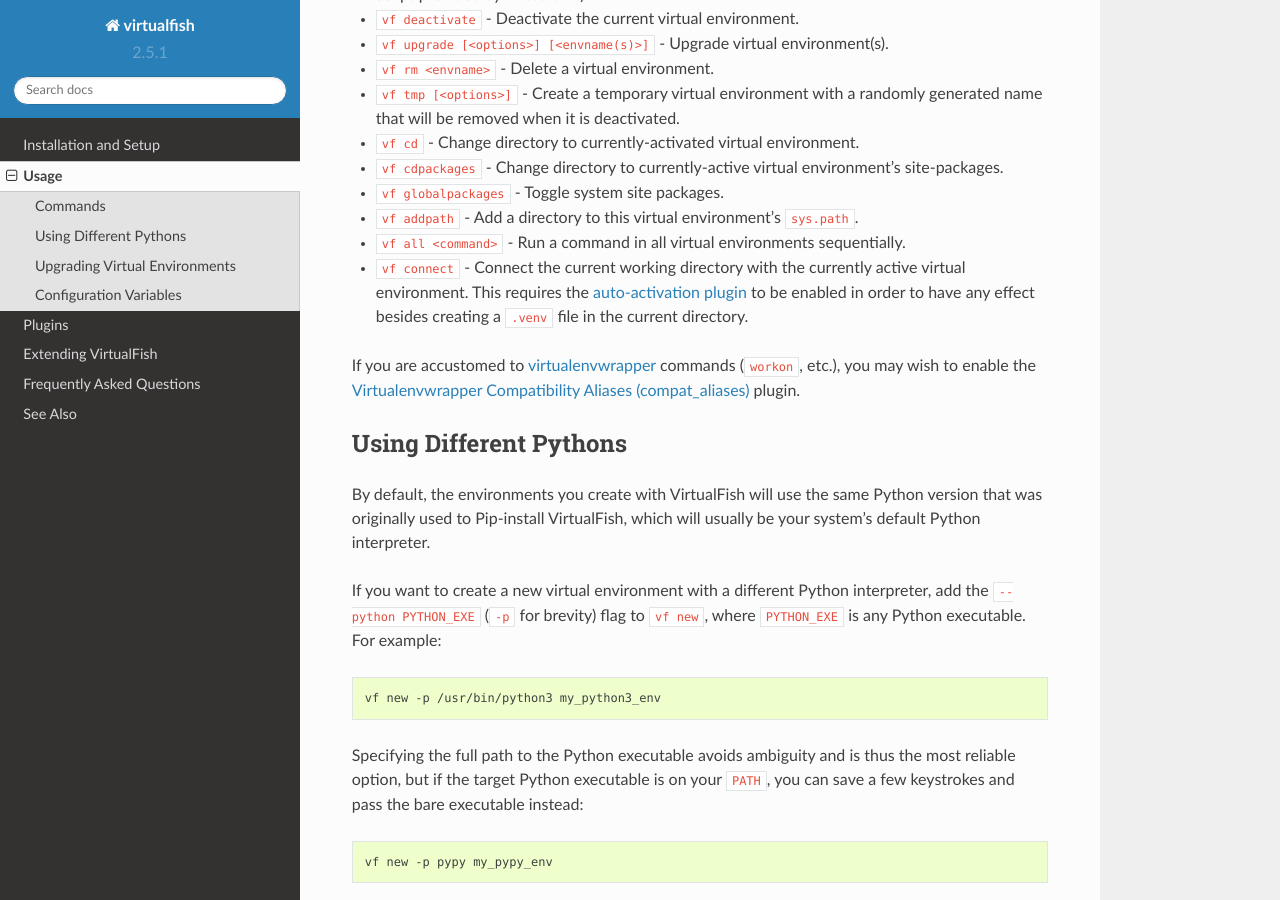
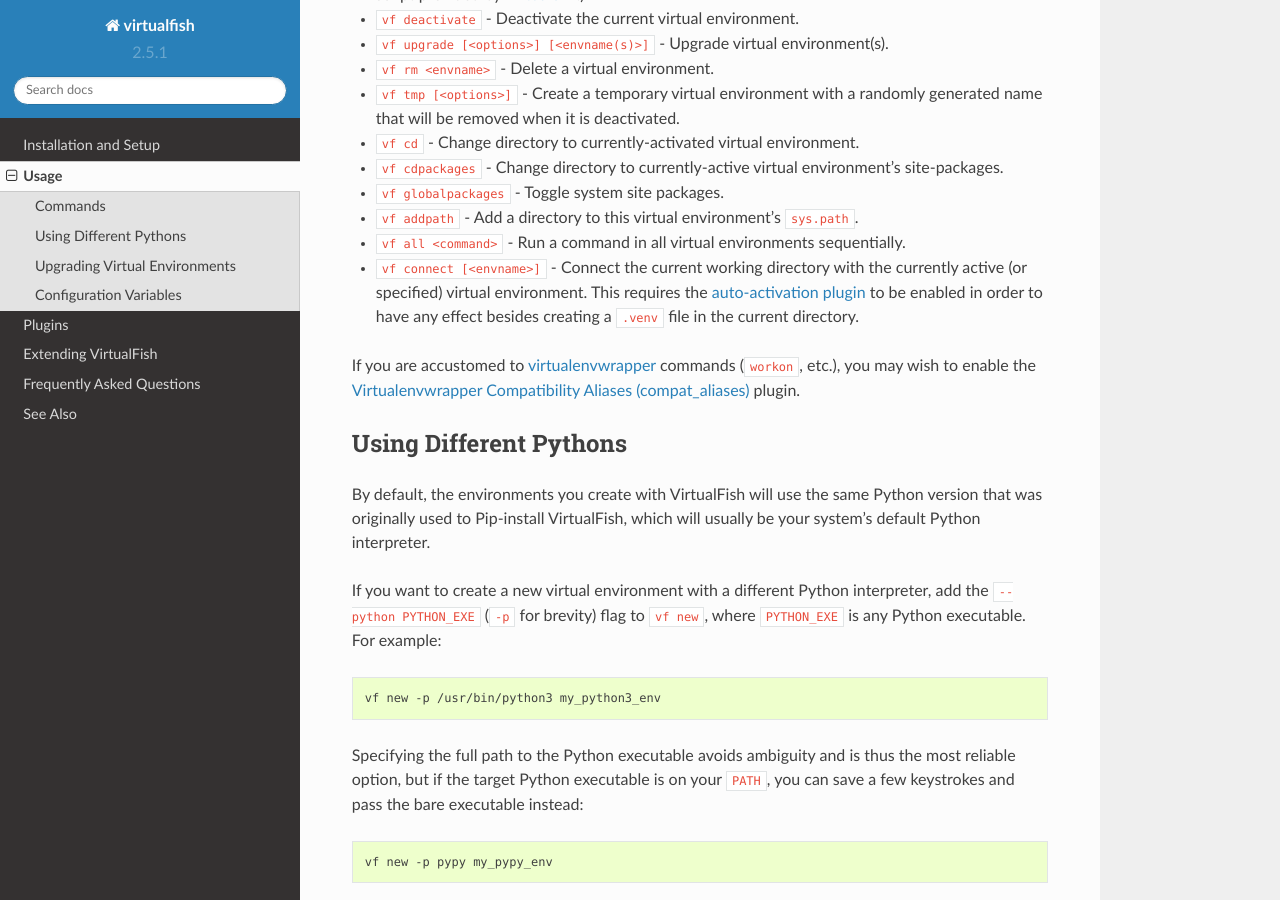
Before and after one commit to justinmayer/virtualfish, a Sphinx documentation site: the page built from docs/usage.rst, in a window 1280 px wide and 900 px high, scrolled down 308 px. Built offline with Sphinx 7.4.7 and the Read the Docs theme 2.0.0, drawn with Linux system fonts in a browser that asks for light colours.

Commit message:
feat(connect): Auto-activate virtualenv if specified (#200)

```diff
--- a/docs/usage.rst
+++ b/docs/usage.rst
@@ -19,10 +19,10 @@
 -  ``vf globalpackages`` - Toggle system site packages.
 -  ``vf addpath`` - Add a directory to this virtual environment’s ``sys.path``.
 -  ``vf all <command>`` - Run a command in all virtual environments sequentially.
--  ``vf connect`` - Connect the current working directory with the currently
-   active virtual environment. This requires the :ref:`auto-activation plugin
-   <auto_activation>` to be enabled in order to have any effect besides creating
-   a :file:`.venv` file in the current directory.
+-  ``vf connect [<envname>]`` - Connect the current working directory with the
+   currently active (or specified) virtual environment. This requires the
+   :ref:`auto-activation plugin <auto_activation>` to be enabled in order to
+   have any effect besides creating a :file:`.venv` file in the current directory.
 
 If you are accustomed to virtualenvwrapper_ commands (``workon``, etc.), you may
 wish to enable the :ref:`compat_aliases` plugin.
```
Also changed, not shown: RELEASE.md (added, +3 -0 lines), 1 other file.
